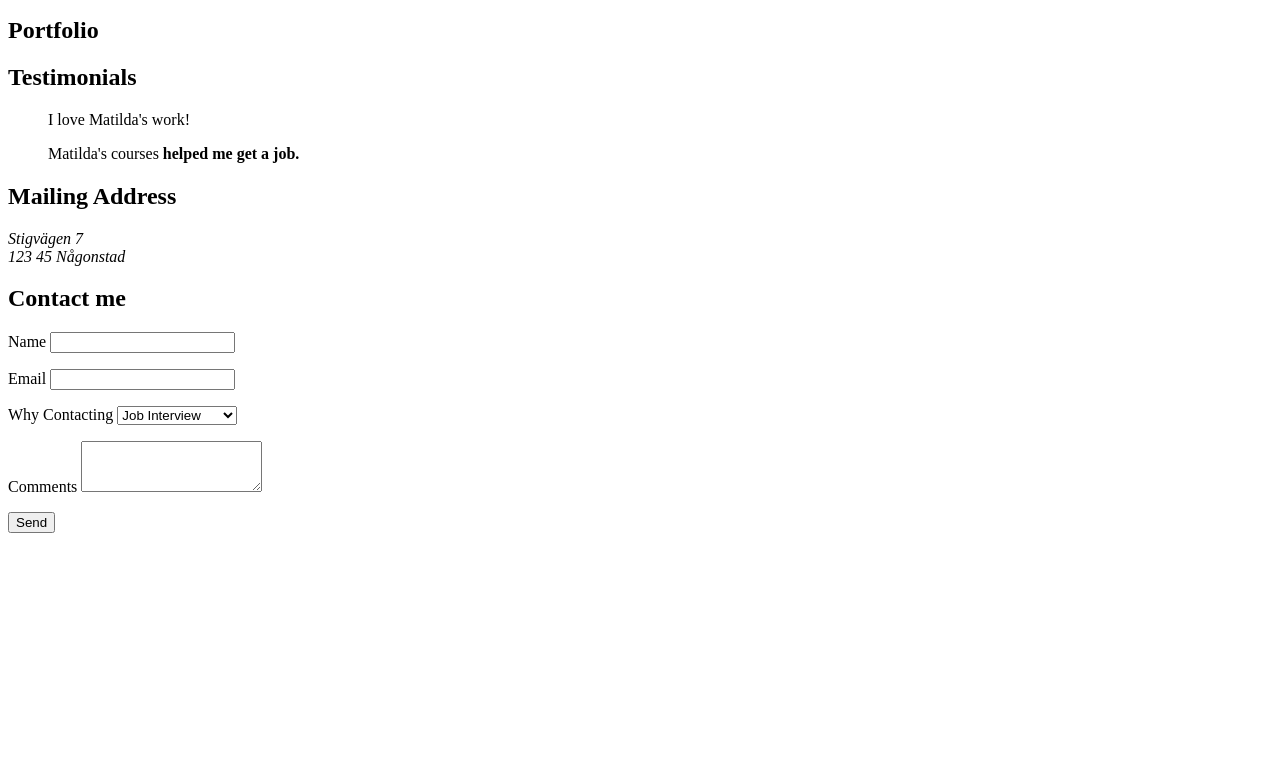
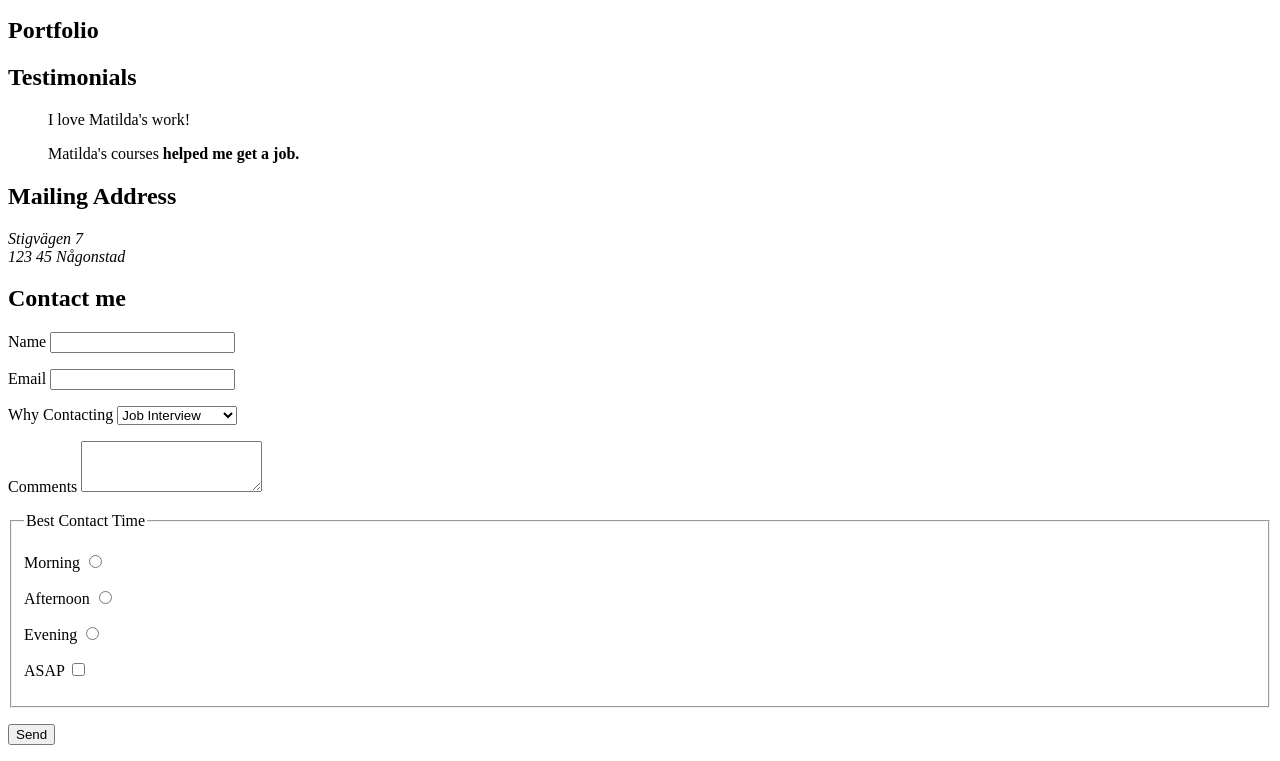
Before and after one commit to MatildaMared/understanding-html-and-css, a plain HTML site: page resume/index.html in a window 1280 px wide. Shown: the part 953-1714 px from the top of the page. Before the commit the page ends 1494 px from the top, so only its background shows below. Drawn offline with Linux system fonts and the light colour scheme.

Commit message:
add more input elements to the form

```diff
--- a/resume/index.html
+++ b/resume/index.html
@@ -164,7 +164,28 @@
 						<label for="comments">Comments</label>
 						<textarea id="comments" name="comments" rows="3"></textarea>
 					</p>
-					<button type="submit">Send</button>
+					<fieldset>
+						<legend>Best Contact Time</legend>
+						<p>
+							<label for="contacttime1">Morning</label>
+							<input type="radio" id="contacttime1" name="contacttime" value="morning" />
+						</p>
+						<p>
+							<label for="contacttime2">Afternoon</label>
+							<input type="radio" id="contacttime2" name="contacttime" value="afternoon" />
+						</p>
+						<p>
+							<label for="contacttime3">Evening</label>
+							<input type="radio" id="contacttime3" name="contacttime" value="evening" />
+						</p>
+						<p>
+							<label for="asap">ASAP</label>
+							<input type="checkbox" id="asap" name="asap" />
+						</p>
+					</fieldset>
+					<p>
+						<button type="submit">Send</button>
+					</p>
 				</form>
 			</section>
 		</main>
```
